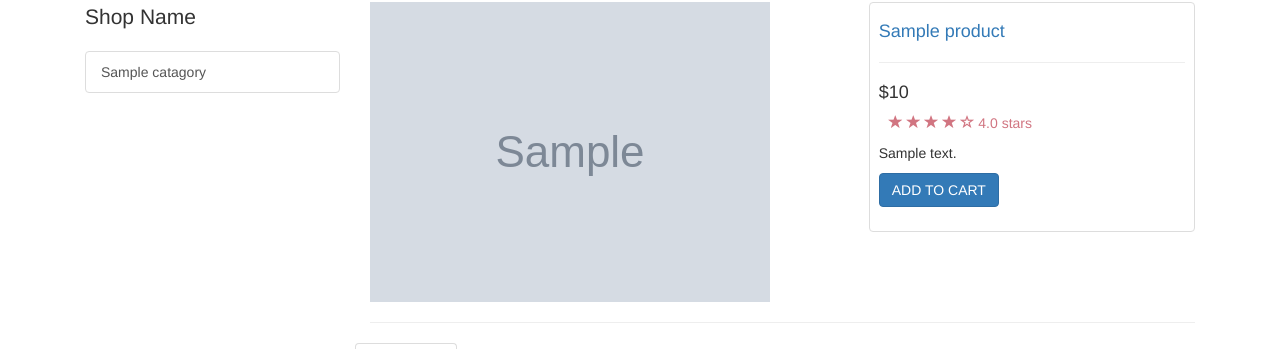
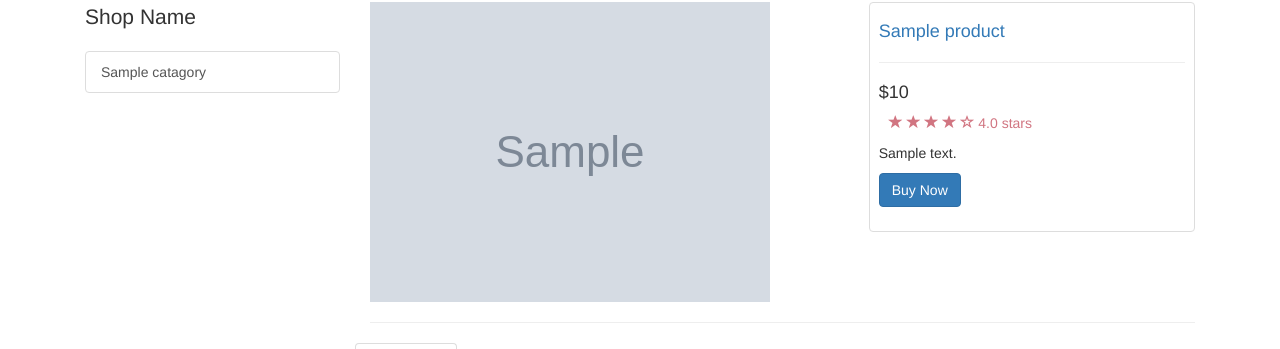
Before and after one commit to SaminYeaser/ecommmer_site, a PHP site: page /item.php?id=1 in a window 1280 px wide. Shown: the part 68-417 px from the top of the page. Run offline with PHP 8.4, Linux system fonts and the light colour scheme; tables that the repository leaves empty or names only in its code hold one stand-in row (values such as "Sample post"); grey boxes marked "Sample" are stand-in pictures.

Commit message:
item page working

```diff
--- a/public/item.php
+++ b/public/item.php
@@ -57,7 +57,7 @@
 
     <form action="">
         <div class="form-group">
-            <input type="submit" class="btn btn-primary" value="ADD TO CART">
+            <a href="cart.php?add=<?php echo $row['product_id'];?>"  class="btn btn-primary">Buy Now</a>
         </div>
     </form>
 
```
